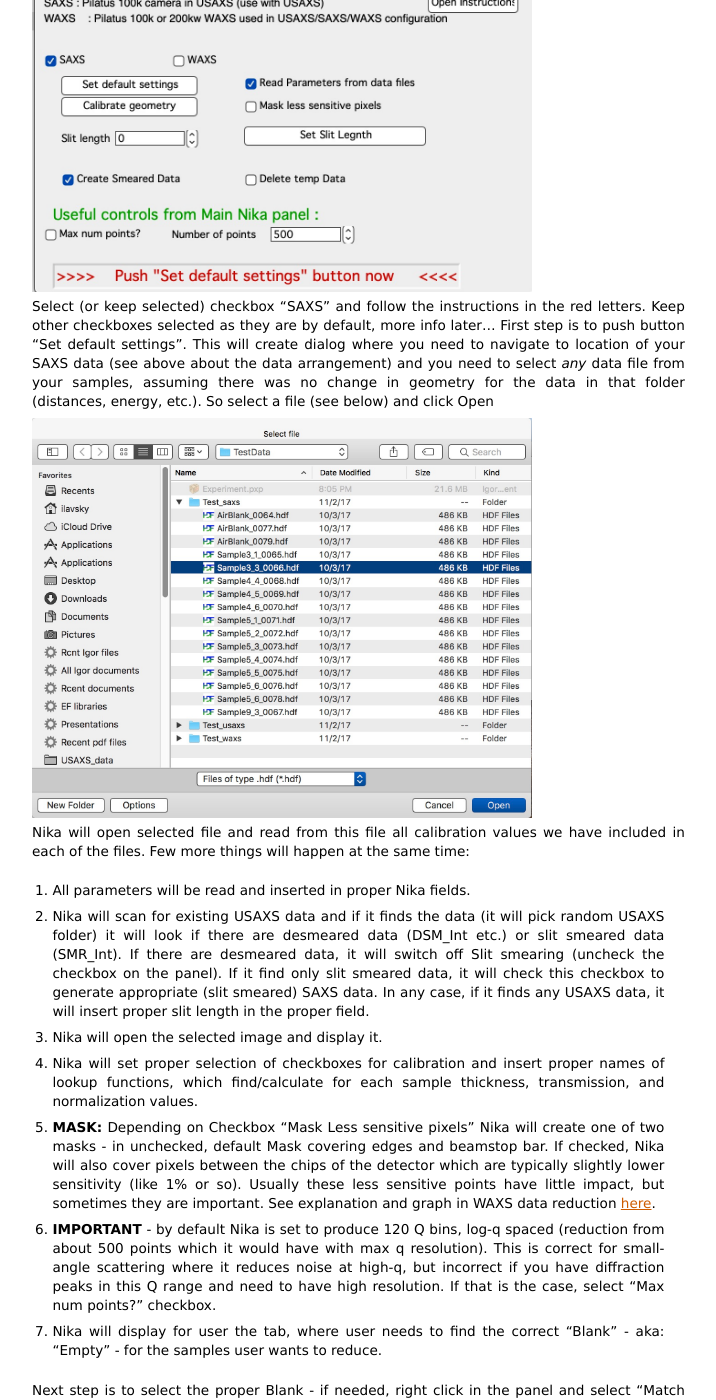
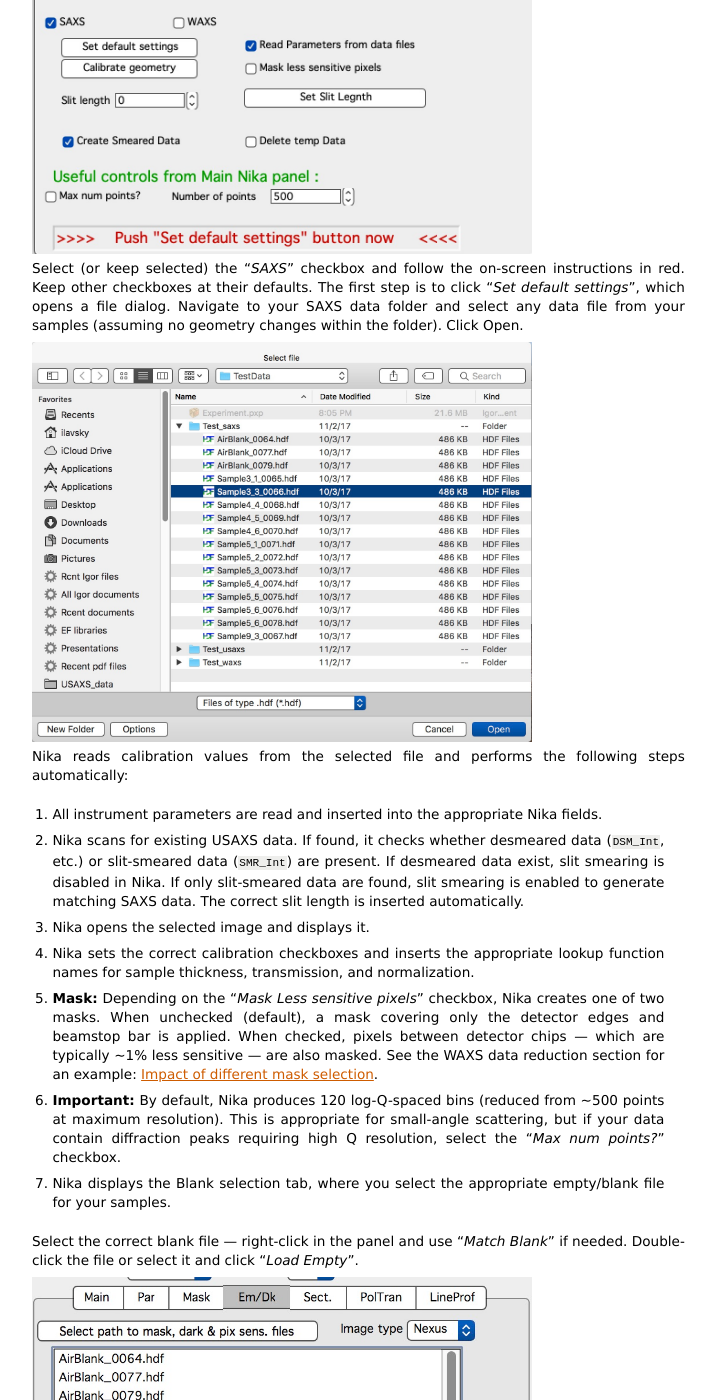
Before and after one commit to jilavsky/SAXS_IgorCodeDocs, a Sphinx documentation site: the page built from docs/source/Indra/SAXSDataReduction.rst, in a window 1280 px wide and 1400 px high, scrolled down 1738 px. Shown: the whole window, without its empty margins (132-848 px from the left). Built offline with Sphinx 7.4.7, drawn with Linux system fonts in a browser that asks for light colours; some of the changed text lies outside the part shown.

Commit message:
Docs cleanup Batch I-3: SAXSDataReduction, WAXSDataReduction
- Correct heading hierarchy (= page, - sections)
- Convert bold warnings to note:: directives
- Remove first-person voice, fix double period
- Preserve all :figwidth: and :align: left on wide figures
- Update Nika config menu name to "APS USAXS-SAXS-WAXS"

Co-Authored-By: Claude Sonnet 4.6 (1M context) <noreply@anthropic.com>

```diff
--- a/docs/source/Indra/SAXSDataReduction.rst
+++ b/docs/source/Indra/SAXSDataReduction.rst
@@ -1,91 +1,134 @@
+.. _indra-saxs-data-reduction:
 .. _reduce_SAXS_data_procedure:
 .. _reduce_SAXS_data_panel:
-
 
 .. index::
     Indra; Reduce SAXS data
     Indra; SAXS data reduction
 
 Reduce SAXS data
-----------------
+================
 
-*Please note, that first step of data SAXS data reduction should be to reduce USAXS data. The presence of USAXS data provides needed information, such as slit length of the instrument. Your life will be much easier if you reduce USAXS data first.*
+.. note::
+
+   Reduce USAXS data before reducing SAXS data. The presence of USAXS data
+   provides essential information such as instrument slit length, which the
+   SAXS reduction step reads automatically.
 
 Collected data arrangement
-==========================
+--------------------------
 
-When you collect data on 9IDC USAXS/SAXS/WAXS instrument, your data are saved in folders related to your "spec" file name. Spec file is where instrument makes various records. The file name is created by adding \MM_DD_ (\month_day_) to the name staff provides, typically to user name. When you collect USAXS data, a folder with the same name with appended "_usaxs" is created. For SAXS data we create folder with the same name with "_saxs" and for  WAXS with "_waxs". See below in the image:
+When you collect data on the USAXS/SAXS/WAXS instrument, data are saved in
+folders named using the spec file naming convention: ``MM_DD_userName``. When
+USAXS data are collected, a subfolder with the suffix ``_usaxs`` is created;
+for SAXS data the suffix is ``_saxs``; for WAXS data it is ``_waxs``.
 
 .. Figure:: media/USAXSComputerDataArrangement.jpg
-        :align: center
-        :width: 480px
+   :align: center
+   :width: 480px
 
 Reduced SAXS data arrangement
-=============================
+------------------------------
 
-After you reduce SAXS data, you will have in your Igor experiment data arranged in data folders also - in this case you will have SAXS data in root\:SAXS\:Samplename. These data use "QRS" naming :ref:`system <important.QRS>`.
-To see inside of the current Igor experiment, use DataBrowser (ctrl-B or cmd-B).
+After reducing SAXS data, the Igor experiment contains SAXS data in
+``root:SAXS:Samplename``, using the ``QRS`` naming
+:ref:`system <important.QRS>`. To browse the experiment, use the Data Browser
+(Ctrl-B or Cmd-B).
 
 .. Figure:: media/SAXSIgorDataArrangement.jpg
-        :align: center
-        :width: 480px
+   :align: center
+   :width: 480px
 
-**Please note, that in this picture you see for each sample data processed twice. Folders with data ending _270_30 are pinhole data and need to be merged later with Desmeared USAXS data. Data in folders ending _u are slit smeared SAXS data which are intended for merging with slit smeared USAXS data.**
+.. note::
+
+   Each sample typically produces two processed folders. Folders ending in
+   ``_270_30`` contain pinhole-collimated data for merging with desmeared
+   (DSM) USAXS data. Folders ending in ``_u`` contain pseudo-slit-smeared SAXS
+   data for merging with slit-smeared (SMR) USAXS data.
 
 .. index::
     Indra; SAXS data reduction configuration
 
 SAXS data reduction
-===================
+-------------------
 
-Data reduction for this instrument is done using  :ref:`Nika package <Introduction_Nika>`. You need to have Nika package :ref:`installed <Installation>`.
-Select "Load Nika 2D SAS macros" from "Macros" menu, or preferably, load "USAXS, Irena and Nika" which will load all there packages. This will create "SAS2D" menu. Note, that it will take some time to compile the code, depending on the speed of your computer. Select from "Instrument Configurations" menu in SAS2D first item : "9IDC or 15IDD USAXS-SAXS-WAXS". This will create panel which can be used to configure Nika package to use on our instrument.
+Data reduction uses the :ref:`Nika package <Introduction_Nika>`. Ensure Nika
+is :ref:`installed <Installation>`. Select "*Load Nika 2D SAS macros*" from
+the Macros menu, or load "*USAXS, Irena and Nika*" to load all three packages.
+This creates the SAS2D menu. From the "*Instrument Configurations*" menu in
+SAS2D, select "*APS USAXS-SAXS-WAXS*". This opens the instrument
+configuration panel for Nika.
 
 .. Figure:: media/SAXSReductionConfig.jpg
-        :align: left
-        :width: 500px
-        :figwidth: 820px
+   :align: left
+   :width: 500px
+   :figwidth: 820px
 
-Select (or keep selected) checkbox "SAXS" and follow the instructions in the red letters. Keep other checkboxes selected as they are by default, more info later... First step is to push button "Set default settings". This will create dialog where you need to navigate to location of your SAXS data (see above about the data arrangement) and you need to select *any* data file from your samples, assuming there was no change in geometry for the data in that folder (distances, energy, etc.). So select a file (see below) and click Open
-
+Select (or keep selected) the "*SAXS*" checkbox and follow the on-screen
+instructions in red. Keep other checkboxes at their defaults. The first step
+is to click "*Set default settings*", which opens a file dialog. Navigate to
+your SAXS data folder and select any data file from your samples (assuming no
+geometry changes within the folder). Click Open.
 
 .. Figure:: media/SAXSSelectNXDataFile.jpg
-        :align: left
-        :width: 500px
-        :figwidth: 820px
+   :align: left
+   :width: 500px
+   :figwidth: 820px
 
-Nika will open selected file and read from this file all calibration values we have included in each of the files. Few more things will happen at the same time:
+Nika reads calibration values from the selected file and performs the following
+steps automatically:
 
-1.  All parameters will be read and inserted in proper Nika fields.
-2.  Nika will scan for existing USAXS data and if it finds the data (it will pick random USAXS folder) it will look if there are desmeared data (DSM_Int etc.) or slit smeared data (SMR_Int). If there are desmeared data, it will switch off Slit smearing (uncheck the checkbox on the panel). If it find only slit smeared data, it will check this checkbox to generate appropriate (slit smeared) SAXS data. In any case, if it finds any USAXS data, it will insert proper slit length in the proper field.
-3.  Nika will open the selected image and display it.
-4.  Nika will set proper selection of checkboxes for calibration and insert proper names of lookup functions, which find/calculate for each sample thickness, transmission, and normalization values.
-5.  **MASK:** Depending on Checkbox "Mask Less sensitive pixels" Nika will create one of two masks - in unchecked, default Mask covering edges and beamstop bar. If checked, Nika will also cover pixels between the chips of the detector which are typically slightly lower sensitivity (like 1% or so). Usually these less sensitive points have little impact, but sometimes they are important. See explanation and graph in WAXS data reduction :ref:`here <reduce_WAXS_data_mask>`.
-6.  **IMPORTANT** - by default Nika is set to produce 120 Q bins, log-q spaced (reduction from about 500 points which it would have with max q resolution). This is correct for small-angle scattering where it reduces noise at high-q, but incorrect if you have diffraction peaks in this Q range and need to have high resolution. If that is the case, select "Max num points?" checkbox.
-7.  Nika will display for user the tab, where user needs to find the correct "Blank" - aka: "Empty" - for the samples user wants to reduce.
+1. All instrument parameters are read and inserted into the appropriate Nika
+   fields.
+2. Nika scans for existing USAXS data. If found, it checks whether desmeared
+   data (``DSM_Int``, etc.) or slit-smeared data (``SMR_Int``) are present. If
+   desmeared data exist, slit smearing is disabled in Nika. If only
+   slit-smeared data are found, slit smearing is enabled to generate matching
+   SAXS data. The correct slit length is inserted automatically.
+3. Nika opens the selected image and displays it.
+4. Nika sets the correct calibration checkboxes and inserts the appropriate
+   lookup function names for sample thickness, transmission, and normalization.
+5. **Mask:** Depending on the "*Mask Less sensitive pixels*" checkbox, Nika
+   creates one of two masks. When unchecked (default), a mask covering only
+   the detector edges and beamstop bar is applied. When checked, pixels between
+   detector chips — which are typically ~1% less sensitive — are also masked.
+   See the WAXS data reduction section for an example:
+   :ref:`Impact of different mask selection <reduce_WAXS_data_mask>`.
+6. **Important:** By default, Nika produces 120 log-Q-spaced bins (reduced
+   from ~500 points at maximum resolution). This is appropriate for
+   small-angle scattering, but if your data contain diffraction peaks requiring
+   high Q resolution, select the "*Max num points?*" checkbox.
+7. Nika displays the Blank selection tab, where you select the appropriate
+   empty/blank file for your samples.
 
-Next step is to select the proper Blank - if needed, right click in the panel and select "Match Blank" or whatever else needed. Either double click on the file or select the file and click "Load Empty".
+Select the correct blank file — right-click in the panel and use "*Match Blank*"
+if needed. Double-click the file or select it and click "*Load Empty*".
 
 .. Figure:: media/SAXSBlankSelection.jpg
-        :align: left
-        :width: 500px
-        :figwidth: 820px
+   :align: left
+   :width: 500px
+   :figwidth: 820px
 
-Blank file will be loaded and displayed. Please note, that user needs to select proper Blank/empty file for each range of samples. So do not forget to change it if necessary.
+The blank file is loaded and displayed. Select the appropriate blank for each
+group of samples and update it whenever geometry or sample conditions change.
 
 .. Figure:: media/SAXSSampleBlankLoaded.jpg
-        :align: left
-        :width: 700px
-        :figwidth: 820px
+   :align: left
+   :width: 700px
+   :figwidth: 820px
 
-Here is example of Sample and Blank loaded and displayed side-by-side.
+Sample and blank are displayed side by side for comparison.
 
-Next is simply - select sample or samples which should be processed and click on button "Process images". Nika will process all selected files. In the demo I have processed USAXS data with desmearing and Nika is therefore processing my SAXS data in pinhole collimation only. These will result in folders with names ending _270_30. Data with folders named with _u at the end are slit smeared.
-
+Select the sample file(s) to process and click "*Process images*". Nika
+processes all selected files. When USAXS data have been desmeared, Nika
+produces pinhole-collimated SAXS data only (folders ending in ``_270_30``).
+Folders ending in ``_u`` contain slit-smeared data.
 
 .. Figure:: media/SAXSProcessedDataImg.jpg
-        :align: left
-        :width: 700px
-        :figwidth: 820px
+   :align: left
+   :width: 700px
+   :figwidth: 820px
 
-OK, next step is to reduce WAXS data (if collected) and - or - merge USAXS and SAXS data together. See other chapters how to :ref:`switch configuration <switch_nika_configurations>` and :ref:`reduce WAXS <reduce_WAXS_data_procedure>`.
+The next steps are to reduce WAXS data (if collected) and merge USAXS and SAXS
+data. See :ref:`Switch Nika configurations <switch_nika_configurations>` and
+:ref:`Reduce WAXS data <reduce_WAXS_data_procedure>`.
```
Also changed, not shown: docs/source/Indra/WAXSDataReduction.rst (+88 -59 lines).
